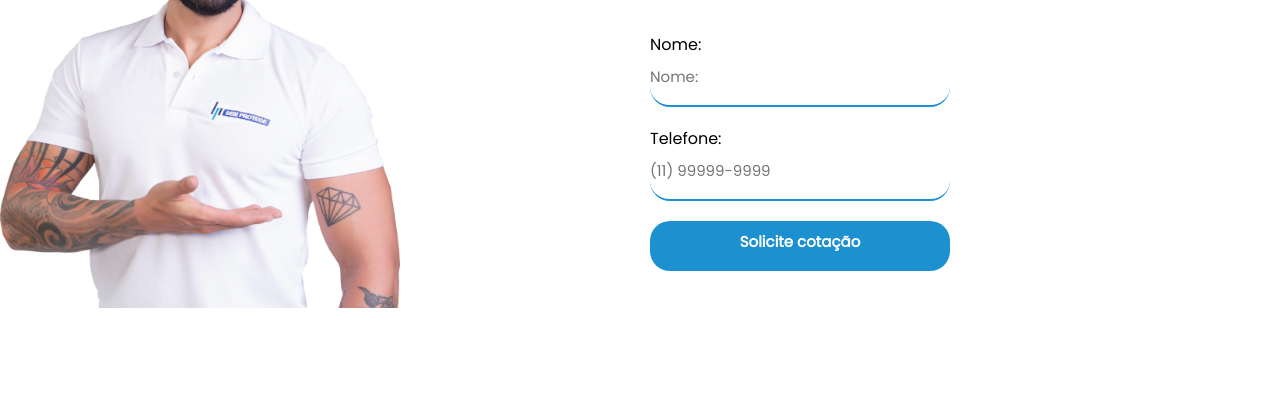
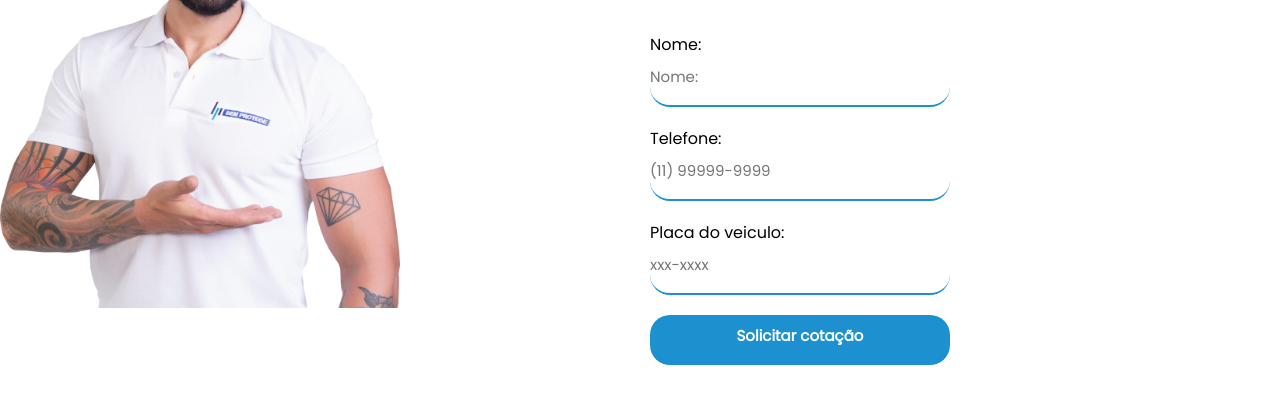
Before and after one commit to GustavoAca/bemProtege, a website: page pages/index.html in a window 1280 px wide. Shown: the part 327-730 px from the top of the page. Drawn offline with nearby package versions, Linux system fonts and the light colour scheme.

Commit message:
reponsividade

```diff
--- a/pages/index.html
+++ b/pages/index.html
@@ -46,7 +46,10 @@
           <input id="nome" type="text" placeholder="Nome:" />
           <label for="ffone">Telefone:</label>
           <input label="Telefone" type="text" placeholder="(11) 99999-9999" />
-          <input onclick="confirmForm()" type="submit" value="Solicite cotação" />
+          <label for="fplaca">Placa do veiculo:</label>
+          <input label="placa" type="text" placeholder="xxx-xxxx" />
+
+          <input onclick="confirmForm()" type="submit" value="Solicitar cotação" />
         </form>
       </article>
 
--- a/style/response.css
+++ b/style/response.css
@@ -13,6 +13,7 @@
   }
   li.contact:hover{
     padding:5px;
+    font-size: 17px;
   }
   a.navbar  {
     font-size: 14px;
```
